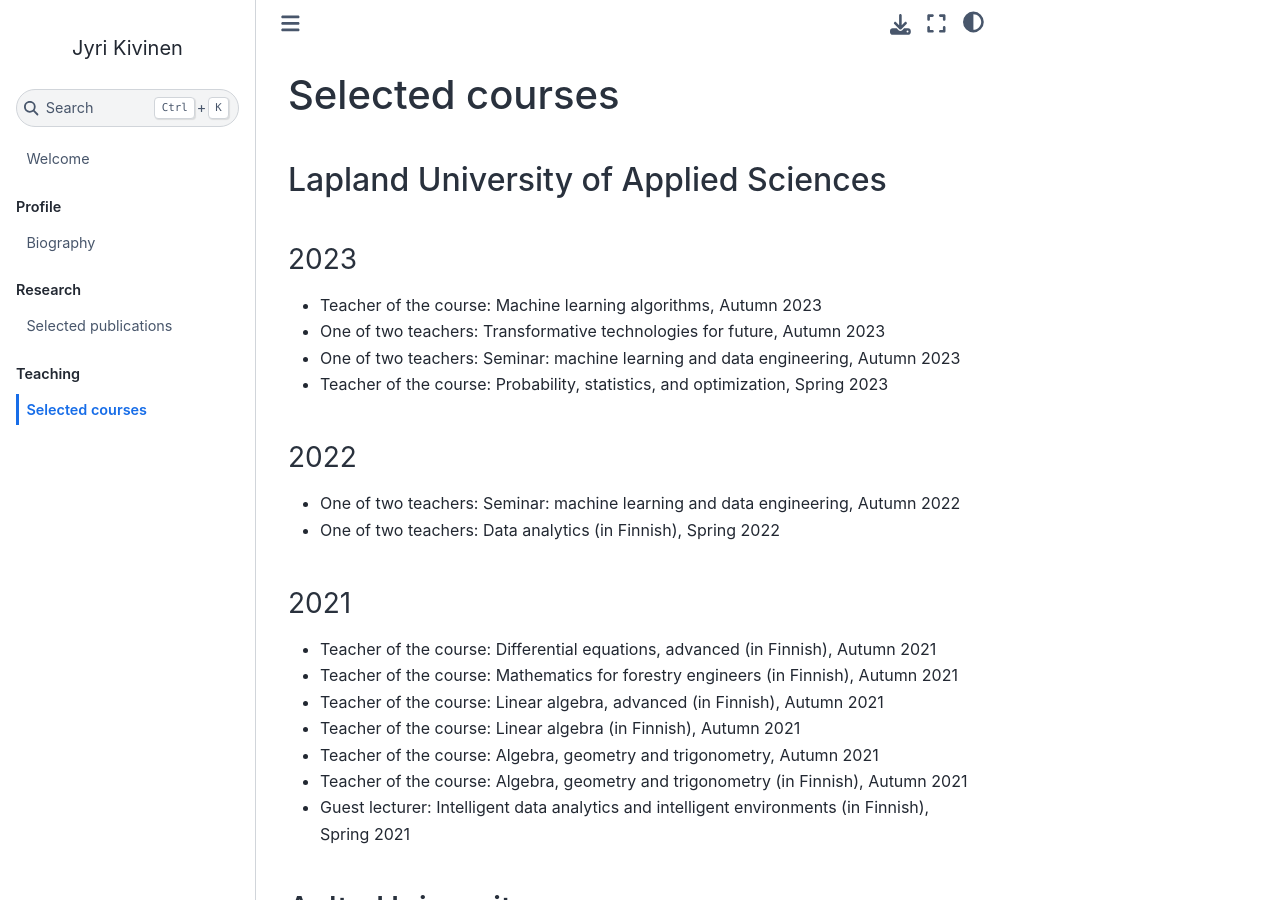
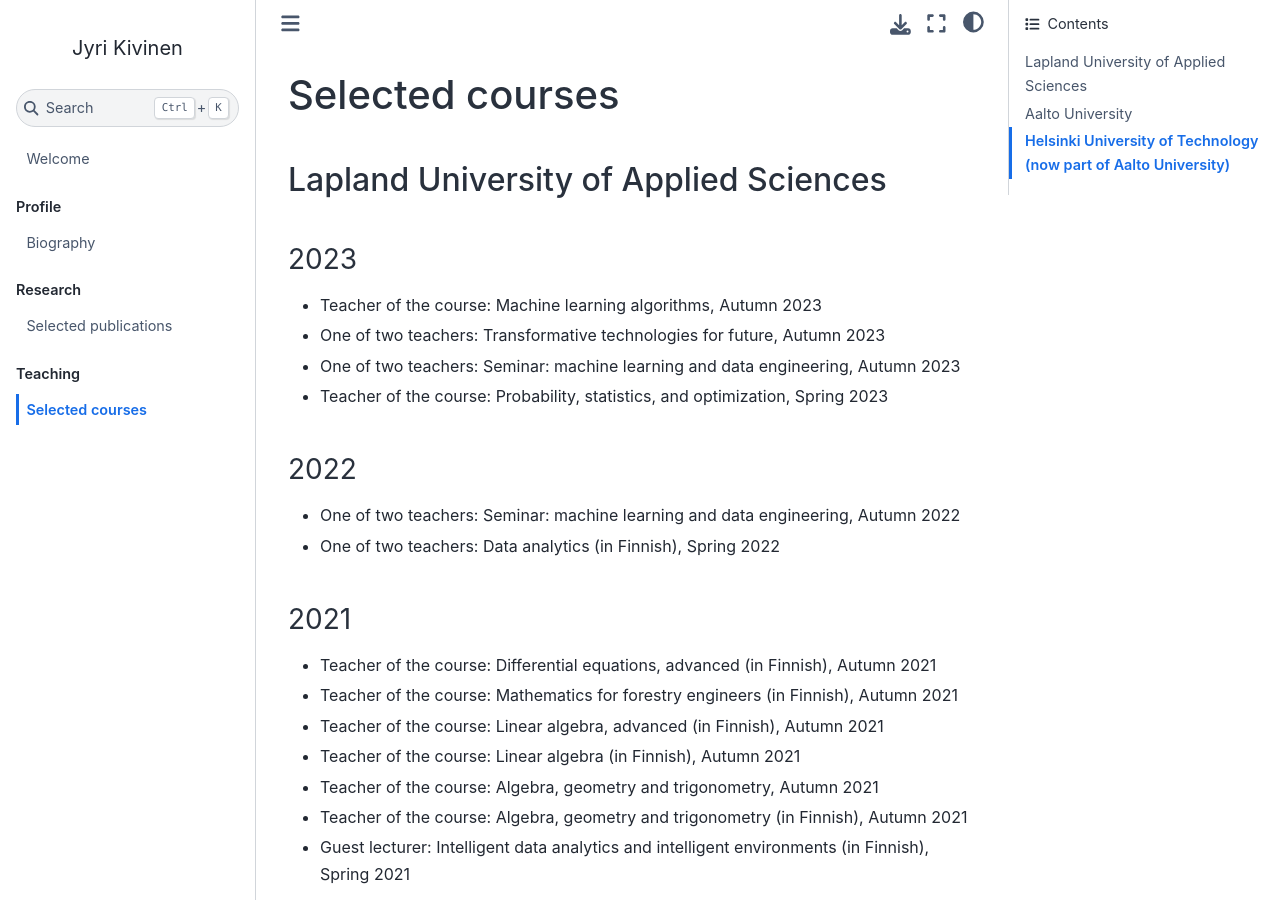
Before and after one commit to jyrikivinen/home, a Jupyter Book: the page built from teaching/list_of_courses.md, in a window 1280 px wide and 900 px high. Built offline with Jupyter Book 1.0.4 settings and Sphinx 7.4.7 and the Sphinx Book theme 1.1.4, drawn with Linux system fonts in a browser that asks for light colours.

Commit message:
HTML-code reduction

```diff
--- a/teaching/list_of_courses.md
+++ b/teaching/list_of_courses.md
@@ -1,36 +1,33 @@
 # Selected courses
 
-<h2> Lapland University of Applied Sciences </h2>
-<h3> 2023</h3>
-<ul>
-<li> Teacher of the course: Machine learning algorithms, Autumn 2023
-<li> One of two teachers: Transformative technologies for future, Autumn 2023
-<li> One of two teachers: Seminar: machine learning and data engineering, Autumn 2023
-<li> Teacher of the course: Probability, statistics, and optimization, Spring 2023
-</ul>
-<h3>2022</h3>
-<ul>
-<li> One of two teachers: Seminar: machine learning and data engineering, Autumn 2022
-<li> One of two teachers: Data analytics (in Finnish), Spring 2022
-</ul>
-<h3>2021</h3>
-<ul>
-<li> Teacher of the course: Differential equations, advanced (in Finnish), Autumn 2021
-<li> Teacher of the course: Mathematics for forestry engineers (in Finnish), Autumn 2021
-<li> Teacher of the course: Linear algebra, advanced (in Finnish), Autumn 2021
-<li> Teacher of the course: Linear algebra (in Finnish), Autumn 2021
-<li> Teacher of the course: Algebra, geometry and trigonometry, Autumn 2021
-<li> Teacher of the course: Algebra, geometry and trigonometry (in Finnish), Autumn 2021
-<li> Guest lecturer: Intelligent data analytics and intelligent environments (in Finnish), Spring 2021
-</ul>
+## Lapland University of Applied Sciences
 
+### 2023
 
-<h2> Aalto University </h2>
-<ul>
-<li> Teacher-in-charge: <a href="https://mycourses.aalto.fi/course/view.php?id=16963">CS-E4890 - Deep Learning, 2017</a>
-<li> Teacher of the course: <a href="https://mycourses.aalto.fi/course/view.php?id=15054">CS-E4050 - Special Course in Machine Learning and Data Science V (P), Autumn 2016 (Deep Learning)</a>
-<li> One of the teachers: <a href="https://mycourses.aalto.fi/course/view.php?id=8861">T-61.6050 - Special Course in Computer and Information Science V P, Autumn 2015 (Deep Learning)</a>
-</ul>
+* Teacher of the course: Machine learning algorithms, Autumn 2023
+* One of two teachers: Transformative technologies for future, Autumn 2023
+* One of two teachers: Seminar: machine learning and data engineering, Autumn 2023
+* Teacher of the course: Probability, statistics, and optimization, Spring 2023
 
-<h2> Helsinki University of Technology (now part of Aalto University)</h2>
+### 2022
+* One of two teachers: Seminar: machine learning and data engineering, Autumn 2022
+* One of two teachers: Data analytics (in Finnish), Spring 2022
+
+### 2021
+
+* Teacher of the course: Differential equations, advanced (in Finnish), Autumn 2021
+* Teacher of the course: Mathematics for forestry engineers (in Finnish), Autumn 2021
+* Teacher of the course: Linear algebra, advanced (in Finnish), Autumn 2021
+* Teacher of the course: Linear algebra (in Finnish), Autumn 2021
+* Teacher of the course: Algebra, geometry and trigonometry, Autumn 2021
+* Teacher of the course: Algebra, geometry and trigonometry (in Finnish), Autumn 2021
+* Guest lecturer: Intelligent data analytics and intelligent environments (in Finnish), Spring 2021
+
+## Aalto University
+
+* Teacher-in-charge: <a href="https://mycourses.aalto.fi/course/view.php?id=16963">CS-E4890 - Deep Learning, 2017</a>
+* Teacher of the course: <a href="https://mycourses.aalto.fi/course/view.php?id=15054">CS-E4050 - Special Course in Machine Learning and Data Science V (P), Autumn 2016 (Deep Learning)</a>
+* One of the teachers: <a href="https://mycourses.aalto.fi/course/view.php?id=8861">T-61.6050 - Special Course in Computer and Information Science V P, Autumn 2015 (Deep Learning)</a>
+
+## Helsinki University of Technology (now part of Aalto University)
 Teaching/teaching assistance on several courses and course instances.
```
